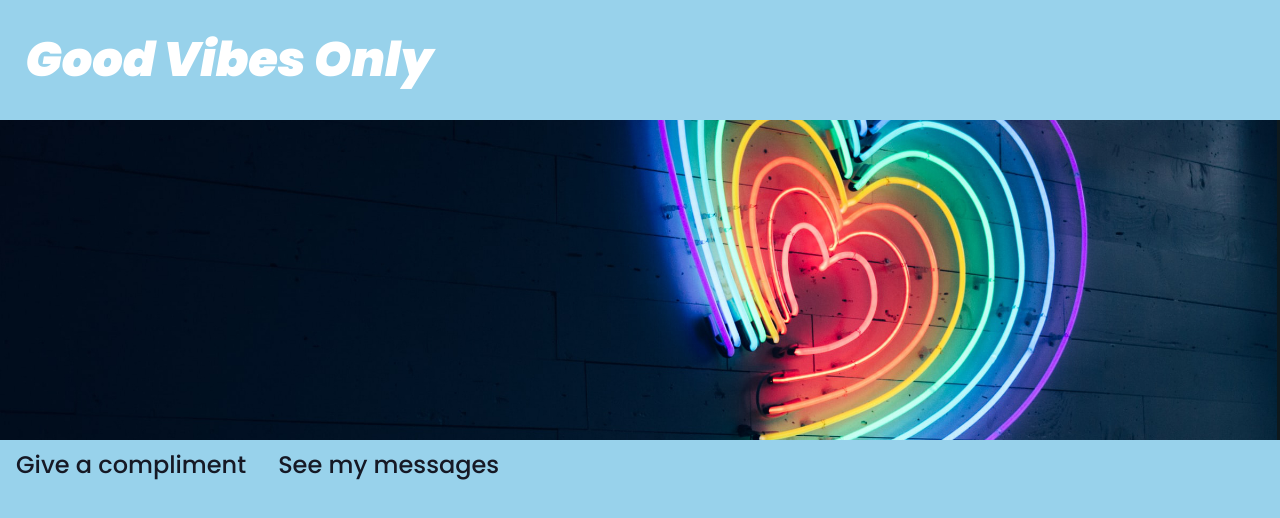
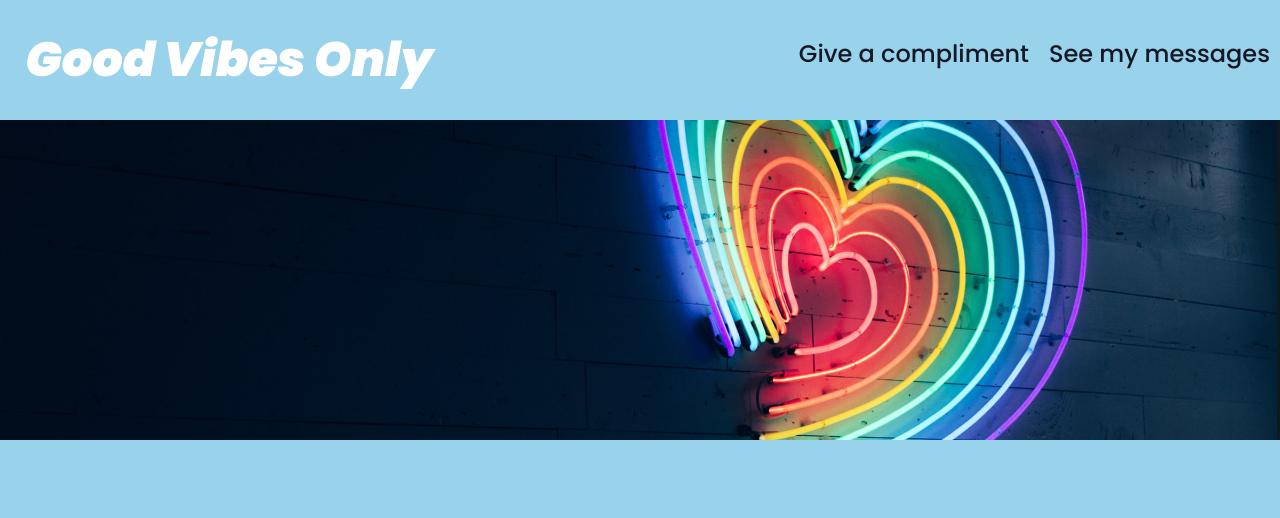
Before and after one commit to cdixon83/carlieDixonProject3, a React (Create React App) app: page / in a window 1280 px wide. Shown: the top 518 px of the page. Built offline with nearby package versions, Linux system fonts and the light colour scheme.

Commit message:
added header style

```diff
--- a/src/App.js
+++ b/src/App.js
@@ -12,28 +12,8 @@ function App() {
   const [showMyMessages, setShowMyMessages] = useState(false);
   const [nameInput, setNameInput] = useState('');
 
-
-  // fires when user selects to go to messages
-  // mounts the ShowMessages component
-  // ensures PostMessage component is not mounted
-  const handleShowMessageClick = (event) => {
-    event.preventDefault();
-    setViewPostMessage(false);
-    setViewMessages(true);
-    setNameInput('');
-  };
-
-  // fires when user selects to post a message
-  // mounts PostMessage component
-  // ensures ShowMessages component is not mounted
-  const handlePostMessageClick = (event) => {
-    event.preventDefault();
-    setViewMessages(false);
-    setViewPostMessage(true);
-    setNameInput('');
-  };
-
   // fires every time the nameInput changes
+  // can this go in a component somewhere???????????????
   const handleNameChange = (event) => {
     const updatedName = event.target.value;
     setNameInput(updatedName);
@@ -48,19 +28,22 @@ function App() {
     event.preventDefault();
     if (nameInput === '') {
             return (
-                alert("But wait, I don't know how you are, how can I find all of your wonderful messages if you don't enter your name?")
+                alert("But wait, we don't know how you are, how can we find all of your wonderful messages if you don't enter your name?")
             )
         }
     setShowMyMessages(true);
   }
 
   return(
-    // ShowMessages will mount with
-    // second component will mount when post message button is pushed
+
     <>
-      <Header/>
-      <button className="nav" onClick={handlePostMessageClick}>Give a compliment</button>
-      <button className="nav" onClick={handleShowMessageClick}>See my messages</button>
+      <Header
+        setViewMessages={setViewMessages}
+        setViewPostMessage={setViewPostMessage}
+        setNameInput={setNameInput}
+      />
+
+
 
       {
         viewMessages === true
--- a/src/App.scss
+++ b/src/App.scss
@@ -3,8 +3,8 @@
 
 // variables
 $mainColor: #98d2eb;
-$accent: #f37878;
-$secondAccent: #b2b1cf;
+$accent: #d42d49;
+$secondAccent: #AC21FD;
 $primary: #161925;
 $light: #fff;
 
--- a/src/js/Header.js
+++ b/src/js/Header.js
@@ -1,10 +1,39 @@
 import header from "../assets/header.jpg";
 
-const Header = () => {
+const Header = ({setViewMessages, setViewPostMessage, setNameInput}) => {
+    // fires when user selects to post a message
+    // mounts PostMessage component
+    // ensures ShowMessages component is not mounted
+    const handlePostMessageClick = (event) => {
+        event.preventDefault();
+        setViewMessages(false);
+        setViewPostMessage(true);
+        setNameInput('');
+    };
+
+    // fires when user selects to go to messages
+    // mounts the ShowMessages component
+    // ensures PostMessage component is not mounted
+    const handleShowMessageClick = (event) => {
+        event.preventDefault();
+        setViewMessages(true);
+        setViewPostMessage(false);
+        setNameInput('');
+    };
 
     return (
         <>
-            <h1>Good Vibes Only</h1>
+            <div className="outerFlexbox">
+                <h1>Good Vibes Only</h1>
+                <div className="innerFlexbox">
+                    <div>
+                    <button className="nav" onClick={handlePostMessageClick}>Give a compliment</button>
+                    </div>
+                    <div>
+                    <button className="nav" onClick={handleShowMessageClick}>See my messages</button>
+                    </div>
+                </div>
+            </div>
             <div className="imgContainer">
                 <img src={header} alt="Neon Rainbow Heart." />
             </div>
--- a/src/js/ShowMessages.js
+++ b/src/js/ShowMessages.js
@@ -27,13 +27,14 @@ const ShowMessages = ({nameSearched}) => {
     return (
         <>
             <ul>
-            {messages.map((message, index) => {
+                <li>Sorry, messages are currently unavailable!</li>
+            {/* {messages.map((message, index) => {
                 return (
                 <li key={messages[index]}>
                     <p>{message}</p>
                 </li>
                 )
-            })}
+            })} */}
             </ul>
         </>
     );
--- a/src/sass/_header.scss
+++ b/src/sass/_header.scss
@@ -7,9 +7,19 @@ h1 {
     @include fontStyles(1.5rem, 500);
     background-color: transparent;
     border: none;
-    margin: 10px;
+    padding: 0 10px 0 10px;
+    margin-top: 40px;
+    border-bottom: transparent 2px solid;
 }
 
 .nav:hover {
-    text-decoration: underline;
+    border-bottom: $accent 2px solid;
 }
+
+.outerFlexbox {
+    @include flexbox(space-between);
+}
+
+.innerFlexbox {
+    @include flexbox(space-between);
+}
```
Lines whose indentation alone changed are shown as unchanged.
